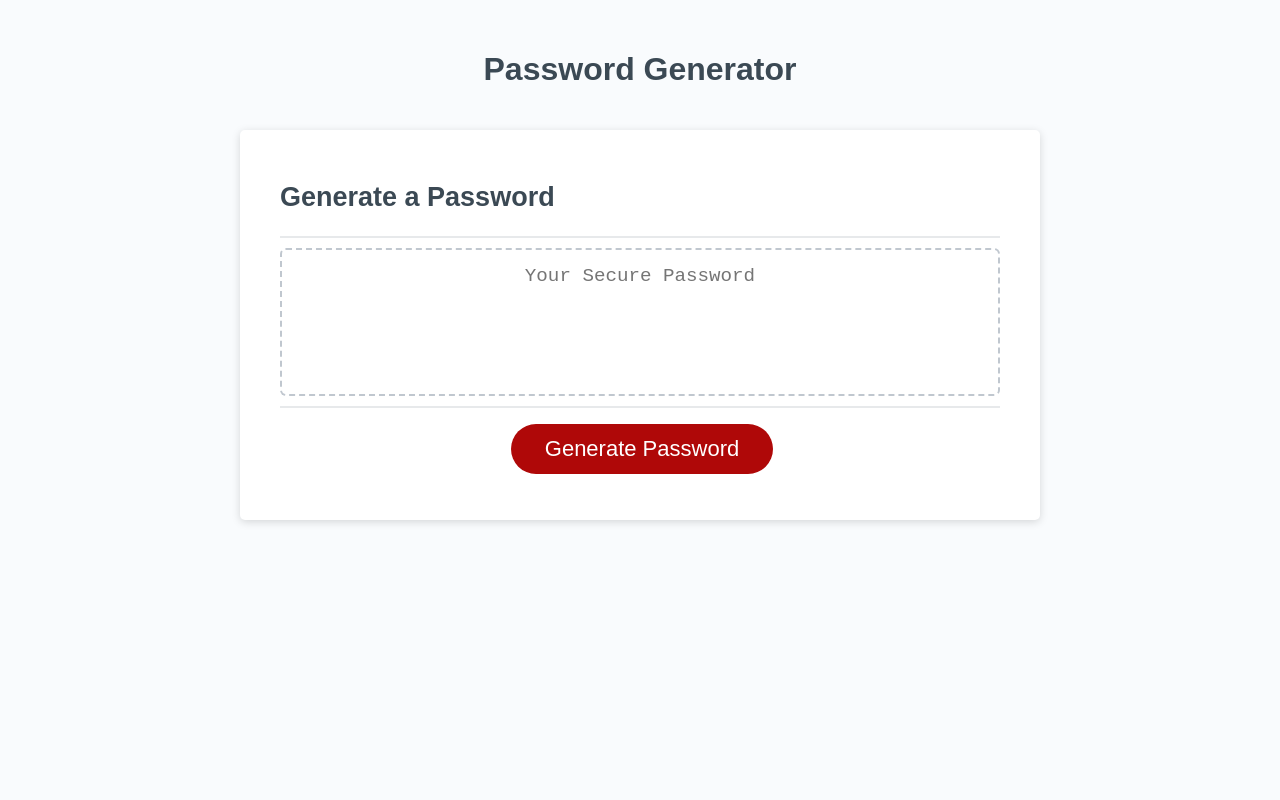
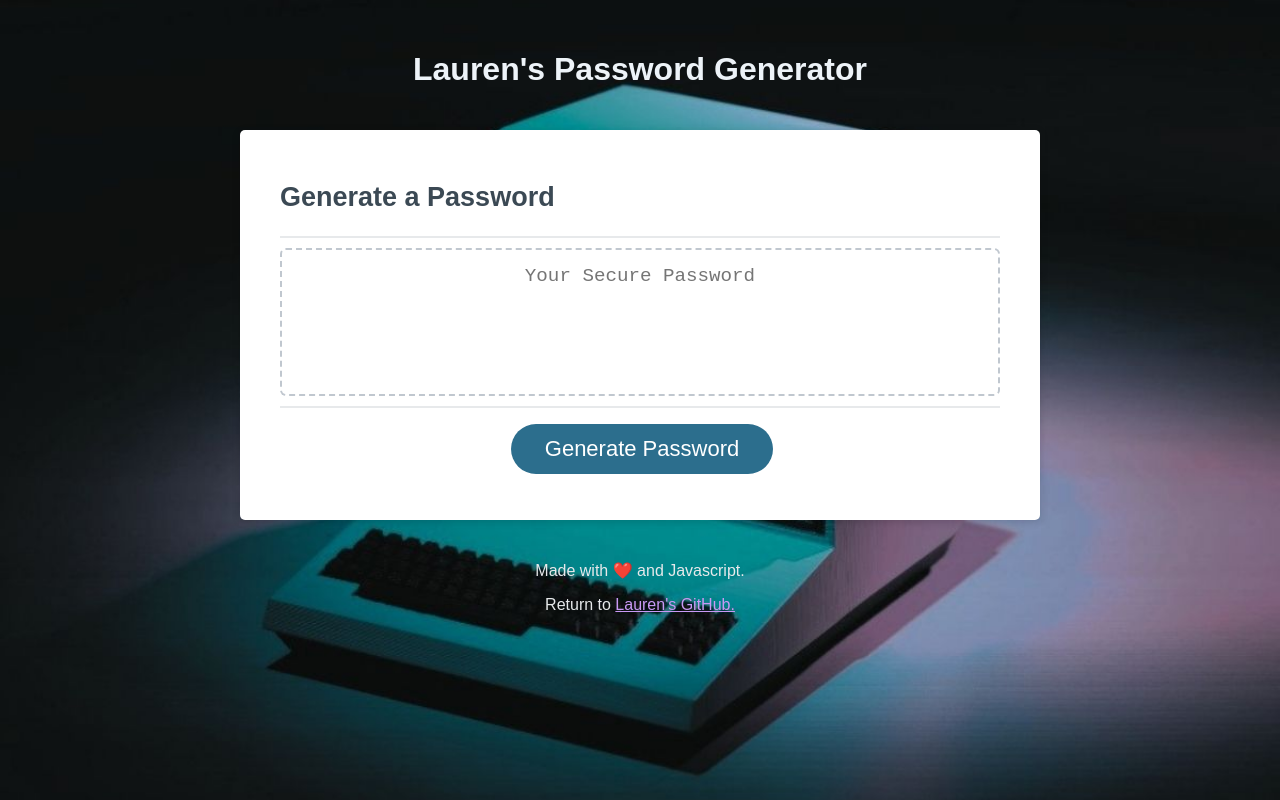
Before and after one commit to LaurenDarrimon/password-generator, a plain HTML site: page index.html in a window 1280 px wide. Drawn offline with Linux system fonts and the light colour scheme.

Commit message:
css styling and background image

```diff
--- a/index.html
+++ b/index.html
@@ -4,13 +4,13 @@
     <meta charset="UTF-8" />
     <meta name="viewport" content="width=device-width, initial-scale=1.0" />
     <meta http-equiv="X-UA-Compatible" content="ie=edge" />
-    <title>Password Generator</title>
+    <title>❤️ Lauren's Password Generator</title>
     <link rel="stylesheet" href="style.css" />
   </head>
   <body>
     <div class="wrapper">
       <header>
-        <h1>Password Generator</h1>
+        <h1>Lauren's Password Generator</h1>
       </header>
       <div class="card">
         <div class="card-header">
@@ -28,6 +28,14 @@
           <button id="generate" class="btn">Generate Password</button>
         </div>
       </div>
+      <footer>
+        <p>
+          Made with ❤️ and Javascript.
+        </p>
+        <p>
+          Return to <a href= "https://github.com/LaurenDarrimon">Lauren's GitHub. </a>
+        </p>
+      </footer>
     </div>
     <script src="script.js"></script>
   </body>
--- a/script.js
+++ b/script.js
@@ -13,7 +13,6 @@ function writePassword() {
 }
 // Add event listener to generate button, so that when it is clicked, it will run writePassword() function.
 generateBtn.addEventListener("click", writePassword);
-
 
 
 let passwordGenerationObject = {
--- a/style.css
+++ b/style.css
@@ -14,7 +14,10 @@ body,
 
 body {
   font-family: sans-serif;
-  background-color: #f9fbfd;
+  background-image: url(vintage-computer-green.jpg);
+  background-size: cover;
+  background-position: center;
+  background-repeat: no-repeat;
 }
 
 .wrapper {
@@ -27,7 +30,7 @@ header {
   text-align: center;
   padding: 20px;
   padding-top: 0px;
-  color: hsl(206, 17%, 28%);
+  color: hsl(204, 42%, 95%);
 }
 
 .card {
@@ -74,9 +77,9 @@ header {
 
 .btn {
   border: none;
-  background-color: hsl(360, 91%, 36%);
+  background-color: rgb(44, 110, 141);
   border-radius: 25px;
-  box-shadow: rgba(0, 0, 0, 0.1) 0px 1px 6px 0px rgba(0, 0, 0, 0.2) 0px 1px 1px
+  box-shadow: rgba(8, 114, 146, 0.342) 0px 1px 6px 0px rgba(0, 0, 0, 0.2) 0px 1px 1px
     0px;
   color: hsl(0, 0%, 100%);
   display: inline-block;
@@ -118,6 +121,16 @@ button[disabled] {
   overflow: hidden;
 }
 
+footer {
+  color:#e7e9eb;
+  padding: 25px;
+  text-align: center;
+}
+
+footer a {
+  color:#c999f5;
+}
+
 @media (max-width: 690px) {
   .btn {
     font-size: 1rem;
```
Also changed, not shown: vintage-computer-green.jpg (added), 2 other files.
